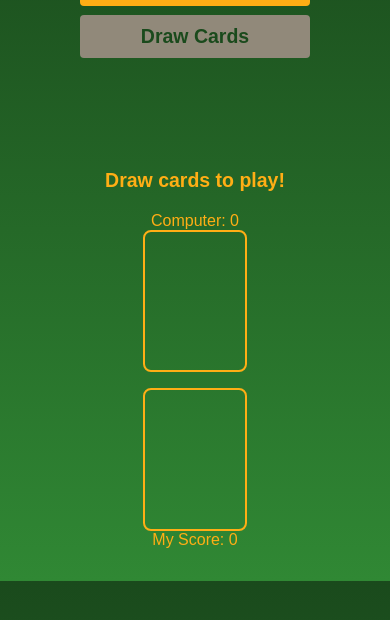
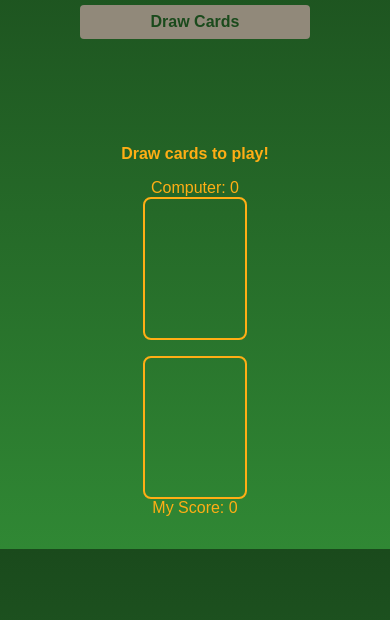
Before and after one commit to caseyocampo/js-api-war-card-game, a plain HTML site: page index.html in a window 390 px wide. Shown: the part 122-742 px from the top of the page. Drawn offline with Linux system fonts and the light colour scheme.

Commit message:
Update font sizing for responsive

```diff
--- a/style.css
+++ b/style.css
@@ -21,7 +21,7 @@ body {
 }
 
 h1 {
-    font-size: clamp(2em, 5vw, 3em);
+    font-size: clamp(2em, 4vw, 3em);
     padding: 1em 1em 0.5em 1em;
     text-align: center;
 }
@@ -63,7 +63,7 @@ button {
     color: #1a4a1c;
     display: block;
     font-weight: 700;
-    font-size: clamp(1em, 5vw, 1.5em);
+    font-size: clamp(1em, 4vw, 1.5em);
     margin: 0 auto 0.5em auto;
     padding: 0.5em 1em;
     min-width: 230px;
@@ -101,7 +101,7 @@ img.card {
 }
 
 #winnerTextDisplay {
-    font-size: clamp(1em, 5vw, 1.5em);
+    font-size: clamp(1em, 4vw, 1.5em);
     margin: 1em;
 }
 
```
